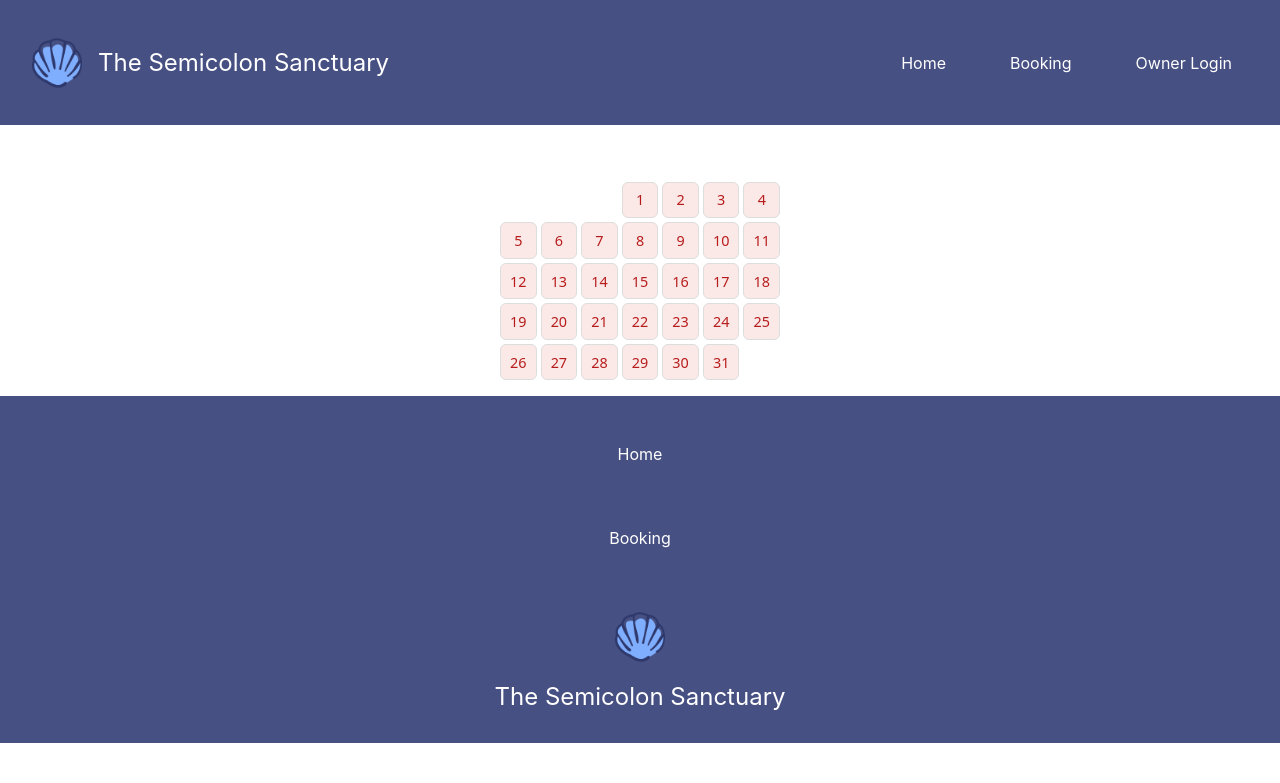
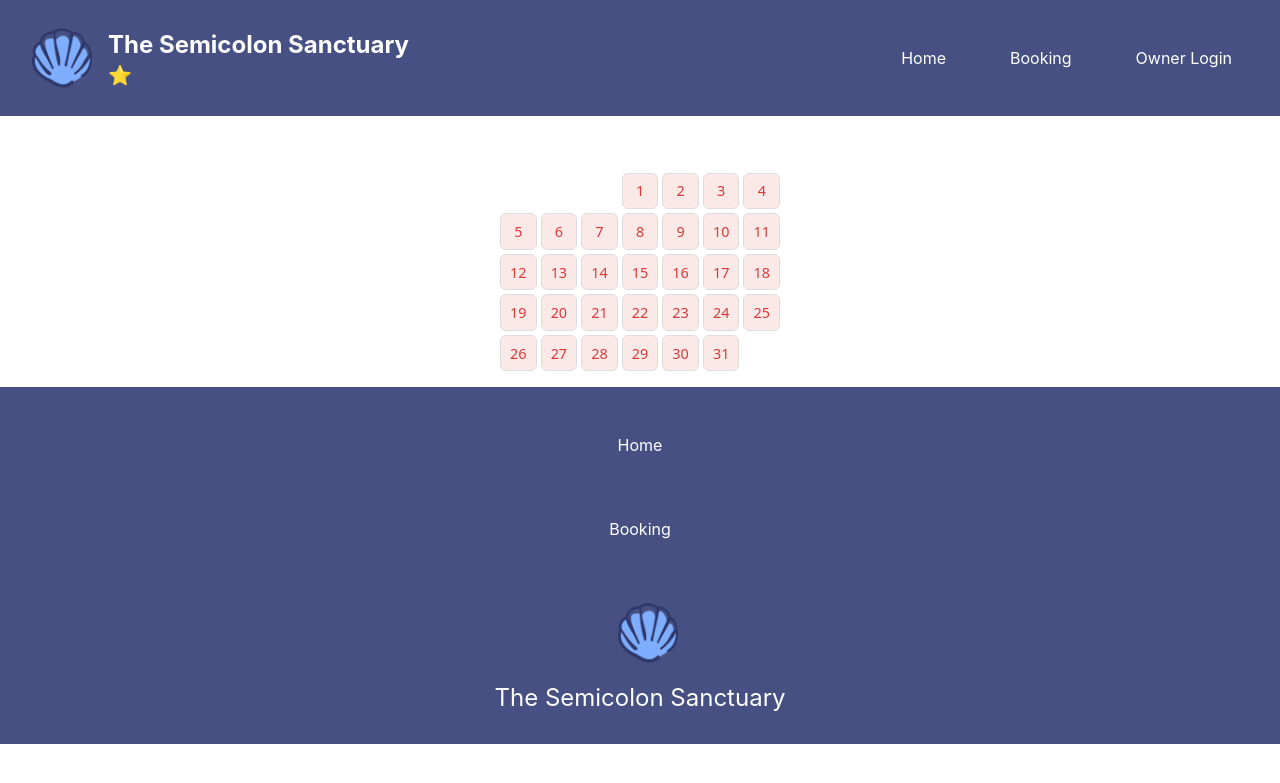
Before and after one commit to DessieRose/Yrgopelag, a PHP site: template views/calendar.php in a window 1280 px wide. Shown: the top 783 px of the page. Run offline with PHP 8.4, Linux system fonts and the light colour scheme; the template is opened without the code that fills it, so the values that code supplies are empty.

Commit message:
Added: loyalty promo and hotel stars display
Introduces a loyalty discount promo section on the homepage, dynamically displaying the discount percent from settings. Updates header to show hotel star rating from settings, improves layout and styles for header and booking buttons, and refines calendar and promo CSS for better UI consistency.

```diff
--- a/app/src/admin.php
+++ b/app/src/admin.php
@@ -140,7 +140,6 @@ $features = $stmtFeatures->fetchAll(PDO::FETCH_ASSOC);
     .features-list { display: grid; grid-template-columns: repeat(2, 1fr); gap: 0.5rem; }
     .save-btn { background: #2c3e50; color: white; padding: 1rem 2rem; border: none; cursor: pointer; font-size: 1.1rem; }
     .alert { background: #d4edda; color: #155724; padding: 1rem; margin-bottom: 1rem; border: 1px solid #c3e6cb; }
-    .peragraph { color: var(--nav-color); }
 </style>
 
 <?php require (__DIR__ . '/../../views/footer.php'); ?>
--- a/assets/styles/app.css
+++ b/assets/styles/app.css
@@ -9,6 +9,7 @@
         --light-blue: #80AEFF;
         --nav-color: #475082;
         --off-white: #f9f9fb;
+        --pale-orange: #FFD2A2;
     }
 
     body {
@@ -23,6 +24,12 @@
 
     section {
         margin: 1rem 0;
+    }
+
+    .header {
+        display: flex;
+        align-items: center; /* centers logo vertically to text+stars */
+        gap: 16px;
     }
 
     nav {
@@ -57,8 +64,9 @@
     }
 
     .logo {
-        height: 50px;
+        height: 60px;
         align-self: center;
+        margin-left: 1rem;
     }
 
     .hotelname {
@@ -86,10 +94,26 @@
         margin: 0 0 1rem 0;
     }
 
+    .peragraph {
+        color: var(--nav-color);
+    }
+
     .hero-img img {
         width: 100%;
         height: 40vh;
         object-fit: cover;
+    }
+
+    .hotel-info {
+        display: flex;
+        flex-direction: column;
+        margin-left: 1rem;
+    }
+
+    .hotel-stars {
+        margin-top: 4px;
+        font-size: 1.2rem;
+        text-align: left;
     }
 
     .rooms {
@@ -130,6 +154,18 @@
         text-shadow: 0px 0px 6px black;
     }
 
+    .loyalty-promo {
+        /* background: rgb(255, 196, 130); */
+        background-color: var(--pale-orange);
+
+        padding: 20px;
+        text-align: center;
+        /* border: 2px solid var(--nav-color);  */
+        margin: 20px 0;
+        box-shadow: 2px 2px 8px rgba(0, 0, 0, 0.1);
+    }
+
+
     footer {
         /* position: fixed; */
         background-color: var(--nav-color);
--- a/assets/styles/calendar.css
+++ b/assets/styles/calendar.css
@@ -33,13 +33,13 @@
   /* Weekends */
   .weekend {
     background: #fbe9e7;
-    color: #b71c1c;
+    color: #dc3939;
     font-weight: 500;
   }
 
   /* Booked dates */
   .booked {
-    background: #bd9321;
+    background: var(--pale-orange);
     border-color: #7b4002;
     color: #b26229;
     font-weight: 600;
@@ -91,17 +91,15 @@
 }
 
 .book-button {
-    display: inline-block;
-    margin-top: 15px;
-    padding: 10px 20px;
     background-color: var(--light-blue);
-    color: var(--off-white);
-    text-decoration: none;
-    border-radius: 5px;
+    color: var(--dark-blue);
+    font-weight: bold;
+    border-radius: 6px;
+    cursor: pointer;
+    transition: transform 0.2s, background-color 0.2s;
 }
 
 .book-button:hover {
-    background-color: var(--off-white);
-    color: var(--dark-blue);
-    box-shadow: #333 0px 2px 4px;
+    background-color: #a3c4ff;
+    transform: translateY(-2px);
 }
--- a/views/header.php
+++ b/views/header.php
@@ -16,18 +16,26 @@
 if (session_status() === PHP_SESSION_NONE) {
     session_start();
 }
+
+$stmtStars = $database->query("SELECT hotel_stars FROM settings WHERE id = 1");
+$starCount = (int)$stmtStars->fetchColumn();
 ?>
 
 <body>
     <header>
         <nav>
-            <ul>
-                <a class="home-link" href="/index.php">
-                    <img class="logo" src="/assets/images/logo.png" alt="logo">
-                    <li class="hotelname">The Semicolon Sanctuary</li>
-                </a>
-                <i> <?php $starId = 1 ?></i>
-            </ul>
+            <a class="home-link" href="/index.php">
+                <img class="logo" src="/assets/images/logo.png" alt="logo">
+                <div class="hotel-info">
+                    <h1 class="hotelname">The Semicolon Sanctuary</h1>
+                    <div class="hotel-stars">
+                        <?php for ($i = 0; $i < $starCount; $i++) {
+                            echo "⭐";
+                        } ?>
+                    </div>
+                </div>
+            </a>
+            <i> <?php $starId = 1 ?></i>
             <ul>
                 <li><a href="/index.php">Home</a></li>
                 <li><a href="/app/src/booking.php">Booking</a></li>
```
Also changed, not shown: index.php (+17 -6 lines).
